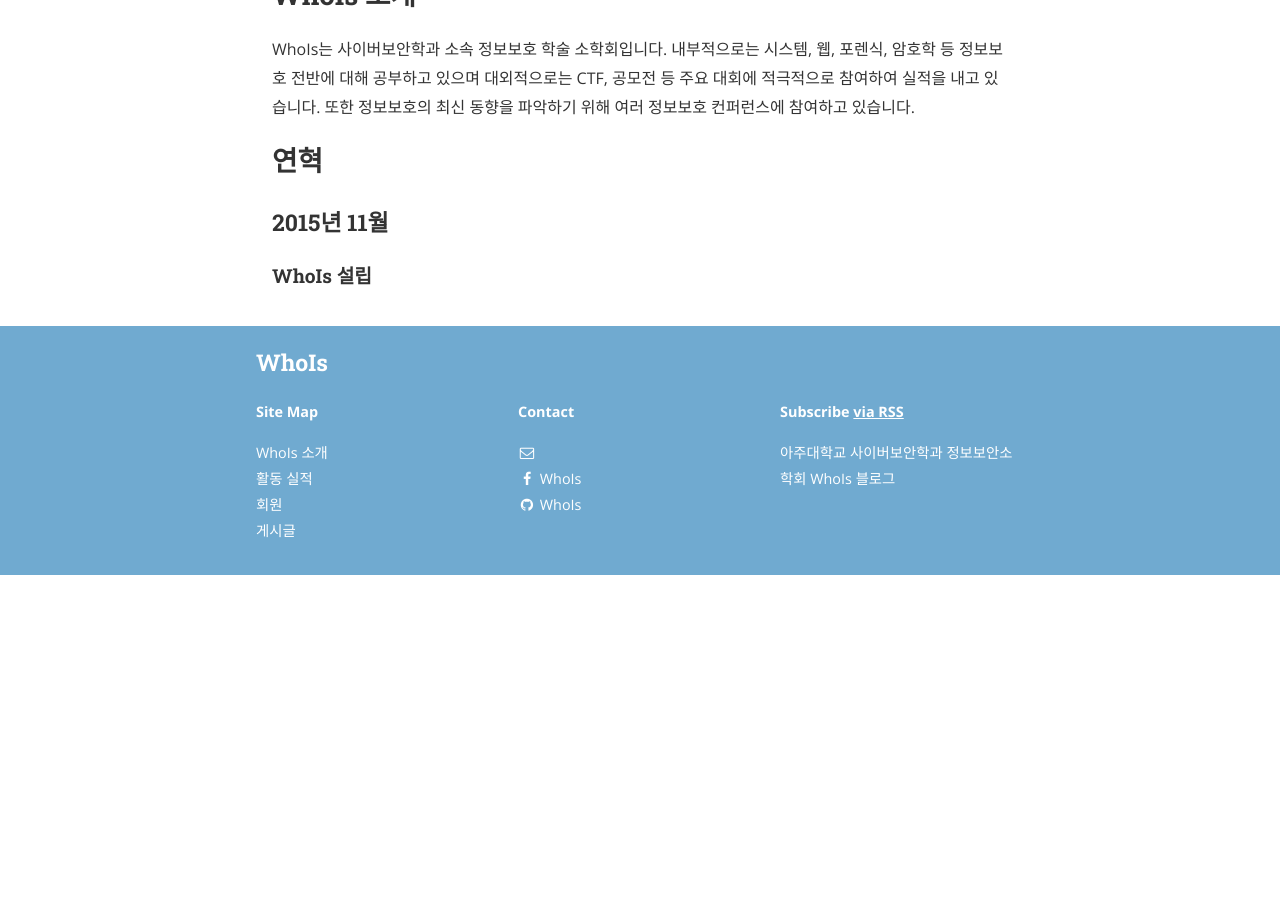
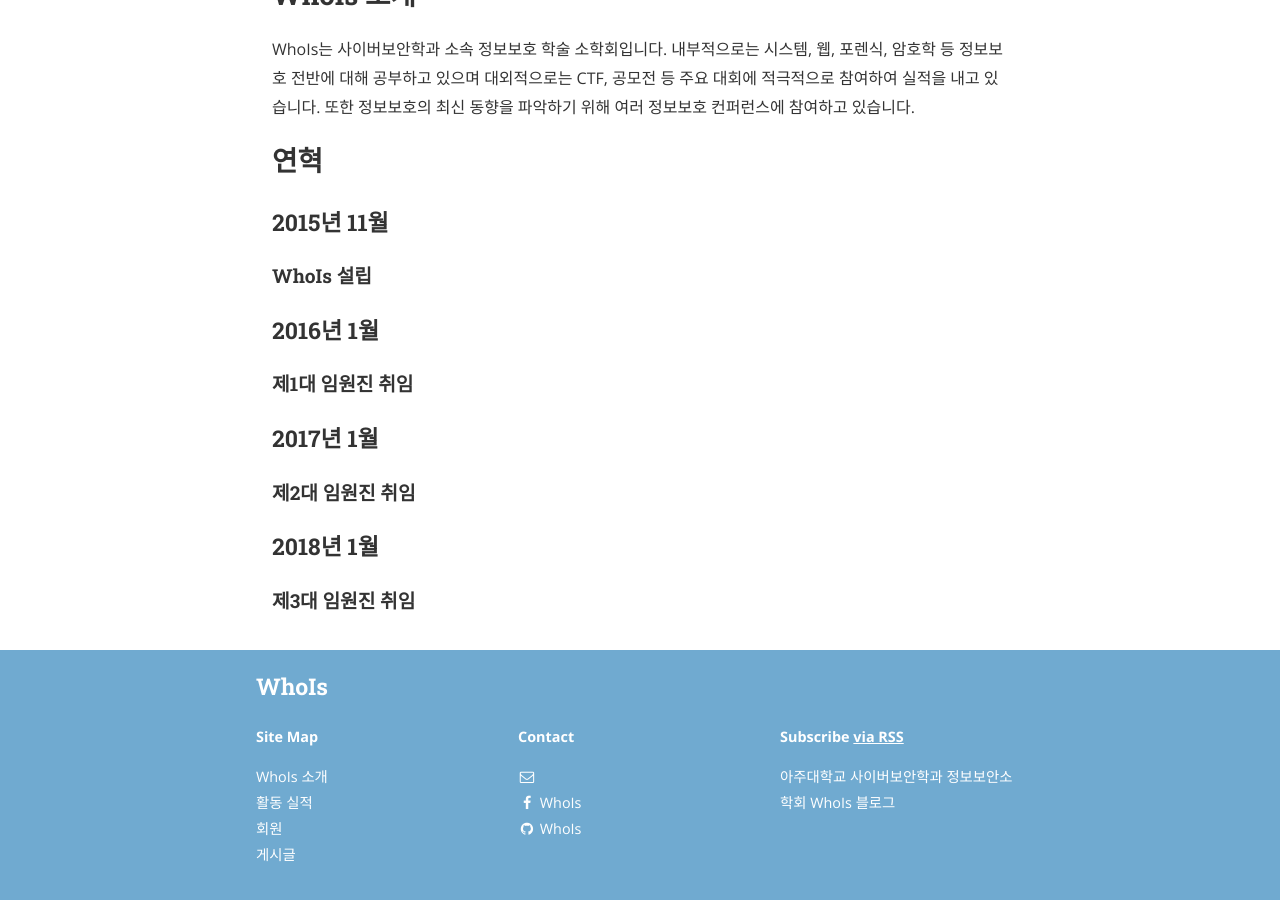
Before and after one commit to ajou-whois/ajou-whois.github.io, a Jekyll site: the page built from about.md, in a window 1280 px wide and 900 px high, scrolled down 1019 px. Built offline with Jekyll 4.4.1, drawn with Linux system fonts in a browser that asks for light colours; nearby versions of some CDN libraries; before the commit the page ends 1594 px from its top, so only the background shows below that.

Commit message:
Update about

```diff
--- a/about.md
+++ b/about.md
@@ -35,3 +35,15 @@ WhoIs는 사이버보안학과 소속 정보보호 학술 소학회입니다.
 ### 2015년 11월
 
 #### WhoIs 설립
+
+### 2016년 1월
+
+#### 제1대 임원진 취임
+
+### 2017년 1월
+
+#### 제2대 임원진 취임
+
+### 2018년 1월
+
+#### 제3대 임원진 취임
```
